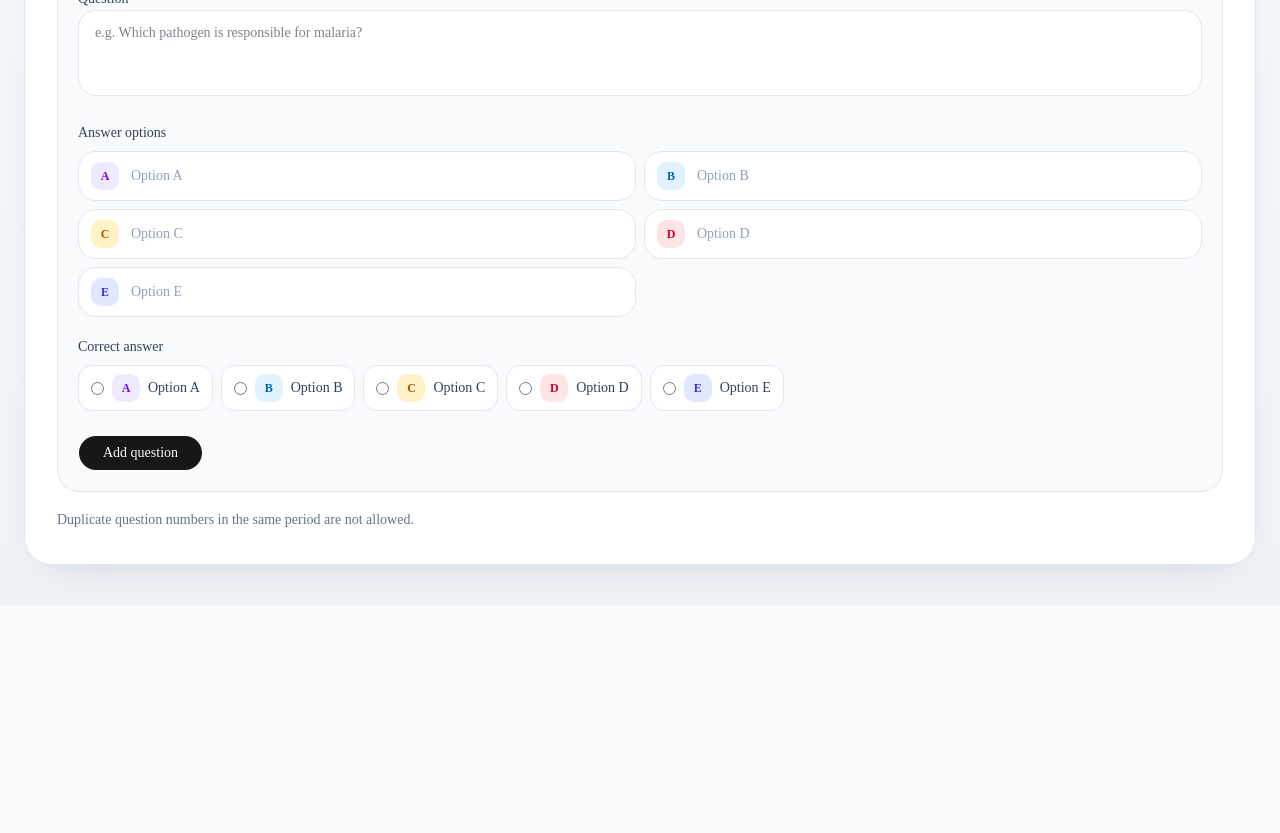
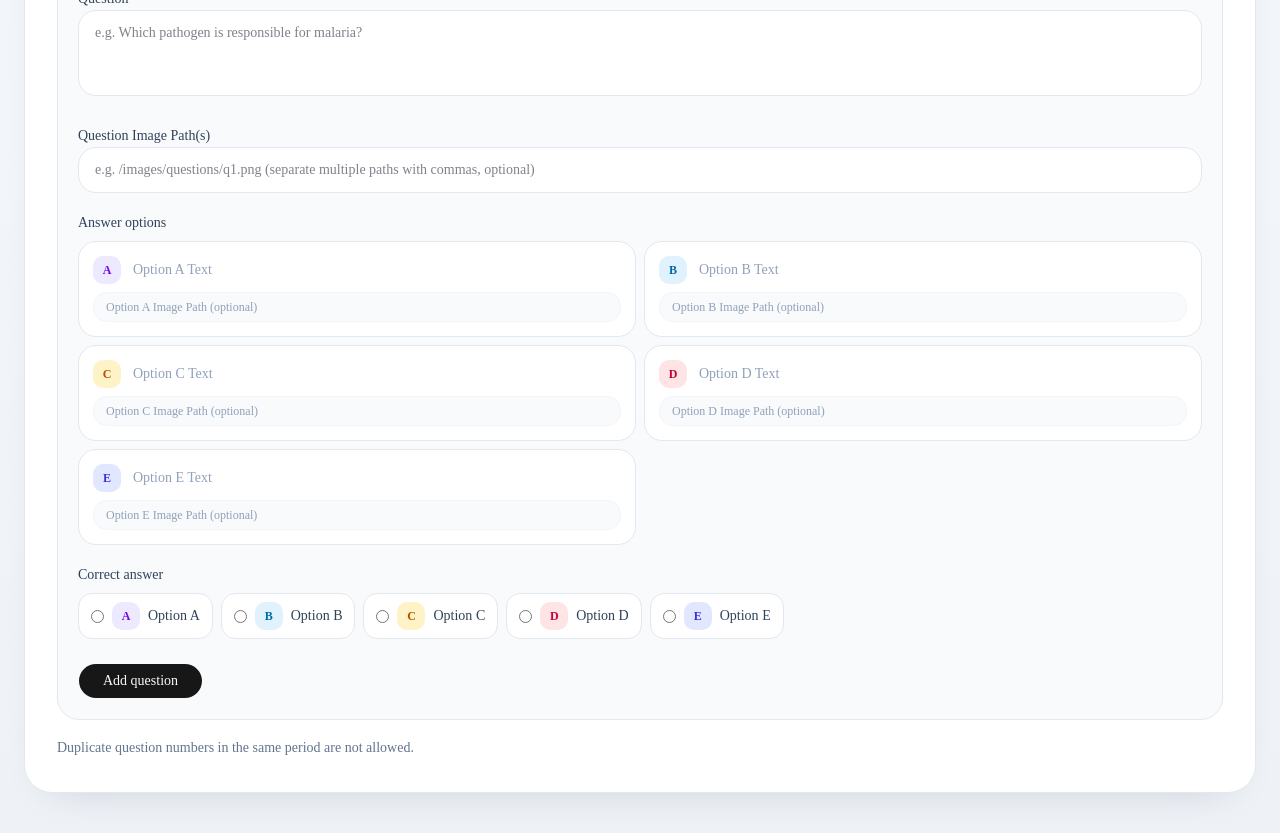
Before and after one commit to Germix-Game/germix-admin, a Next.js app: page /admin/questions in a window 1280 px wide. Shown: the part 900-1733 px from the top of the page. Before the commit the page ends 1505 px from the top, so only its background shows below. Built offline with nearby package versions, Linux system fonts and the light colour scheme; no server answers; the database is empty.

Commit message:
feat: add images to posttest

```diff
--- a/app/admin/_components/question-form.tsx
+++ b/app/admin/_components/question-form.tsx
@@ -67,23 +67,47 @@ export function QuestionForm({ period, nextSortOrder, question, onCancel }: Ques
         />
       </label>
 
+      {/* Question Image Paths */}
+      <label className="block space-y-2">
+        <span className="text-sm font-medium text-slate-700">Question Image Path(s)</span>
+        <input
+          type="text"
+          name="bodyImageUrl"
+          defaultValue={isEditing ? question.bodyImageUrl?.join(", ") : ""}
+          placeholder="e.g. /images/questions/q1.png (separate multiple paths with commas, optional)"
+          className="w-full rounded-2xl border border-slate-200 bg-white px-4 py-3 text-sm text-slate-950 outline-none transition focus:border-slate-400 focus:ring-4 focus:ring-slate-200"
+        />
+      </label>
+
       {/* Options A–E */}
       <fieldset className="space-y-2">
         <legend className="text-sm font-medium text-slate-700 mb-2">Answer options</legend>
         <div className="grid gap-2 sm:grid-cols-2">
-          {ANSWER_OPTIONS.map((opt, i) => (
-            <label key={opt} className="flex items-center gap-3 rounded-2xl border border-slate-200 bg-white px-3 py-2.5 transition focus-within:border-slate-400 focus-within:ring-4 focus-within:ring-slate-200">
+          {ANSWER_OPTIONS.map((opt, i) => {
+            const existingImage = isEditing ? question.optionImages?.find((oi) => oi.option === opt)?.imageUrl || "" : "";
+            return (
+              <div key={opt} className="flex flex-col gap-2 rounded-2xl border border-slate-200 bg-white p-3.5 transition focus-within:border-slate-400 focus-within:ring-4 focus-within:ring-slate-200">
+                <div className="flex items-center gap-3">
                   <OptionBadge option={opt} />
                   <input
                     type="text"
                     name={`option_${opt}`}
                     defaultValue={isEditing ? question.options[i] : ""}
-                placeholder={`Option ${opt}`}
+                    placeholder={`Option ${opt} Text`}
                     required
-                className="flex-1 bg-transparent text-sm text-slate-950 outline-none placeholder:text-slate-400"
+                    className="flex-1 bg-transparent text-sm text-slate-950 outline-none placeholder:text-slate-400 font-medium"
                   />
-            </label>
-          ))}
+                </div>
+                <input
+                  type="text"
+                  name={`option_image_${opt}`}
+                  defaultValue={existingImage}
+                  placeholder={`Option ${opt} Image Path (optional)`}
+                  className="w-full rounded-xl border border-slate-100 bg-slate-50 px-3 py-1.5 text-xs text-slate-950 outline-none transition focus:border-slate-300 focus:bg-white placeholder:text-slate-400"
+                />
+              </div>
+            );
+          })}
         </div>
       </fieldset>
 
--- a/app/admin/_components/question-row.tsx
+++ b/app/admin/_components/question-row.tsx
@@ -44,7 +44,28 @@ export function QuestionRow({ question, period, isHighlighted }: QuestionRowProp
         <span className="mt-0.5 flex size-7 shrink-0 items-center justify-center rounded-xl bg-slate-100 text-xs font-bold text-slate-500">
           {question.sortOrder}
         </span>
-        <p className="flex-1 text-sm font-medium leading-6 text-slate-900">{question.body}</p>
+        <div className="flex-1 space-y-3">
+          <p className="text-sm font-medium leading-6 text-slate-900">{question.body}</p>
+          {question.bodyImageUrl && question.bodyImageUrl.length > 0 && (
+            <div className="flex flex-wrap gap-2 pt-1">
+              {question.bodyImageUrl.map((url, index) => (
+                <div key={index} className="group/img relative overflow-hidden rounded-2xl border border-slate-200 bg-slate-50 p-1.5 transition hover:border-slate-300">
+                  <img
+                    src={url}
+                    alt={`Question image ${index + 1}`}
+                    className="max-h-40 rounded-xl object-contain"
+                    onError={(e) => {
+                      (e.target as HTMLImageElement).src = "https://placehold.co/200x150?text=Invalid+Image+Path";
+                    }}
+                  />
+                  <span className="absolute bottom-2 left-2 rounded-lg bg-slate-900/75 px-2 py-0.5 text-[10px] font-medium text-white opacity-0 transition group-hover/img:opacity-100">
+                    {url}
+                  </span>
+                </div>
+              ))}
+            </div>
+          )}
+        </div>
         <div className="flex shrink-0 items-center gap-1 opacity-0 transition-opacity group-hover:opacity-100">
           <button
             type="button"
@@ -75,16 +96,18 @@ export function QuestionRow({ question, period, isHighlighted }: QuestionRowProp
       <div className="mt-4 grid gap-2 sm:grid-cols-2">
         {ANSWER_OPTIONS.map((opt, i) => {
           const isCorrect = question.correctOption === opt;
+          const optImage = question.optionImages?.find((oi) => oi.option === opt)?.imageUrl;
           return (
             <div
               key={opt}
               className={[
-                "flex items-center gap-3 rounded-2xl border px-3 py-2",
+                "flex flex-col gap-2 rounded-2xl border p-3",
                 isCorrect
                   ? "border-emerald-200 bg-emerald-50"
                   : "border-slate-100 bg-slate-50",
               ].join(" ")}
             >
+              <div className="flex items-center gap-3">
                 <OptionBadge option={opt} isCorrect={isCorrect} />
                 <span
                   className={[
@@ -100,6 +123,22 @@ export function QuestionRow({ question, period, isHighlighted }: QuestionRowProp
                   <span className="ml-auto text-xs font-semibold text-emerald-600">Correct</span>
                 )}
               </div>
+              {optImage && (
+                <div className="group/optimg relative self-start overflow-hidden rounded-xl border border-slate-200/60 bg-white p-1">
+                  <img
+                    src={optImage}
+                    alt={`Option ${opt} image`}
+                    className="max-h-24 rounded-lg object-contain"
+                    onError={(e) => {
+                      (e.target as HTMLImageElement).src = "https://placehold.co/150x100?text=Invalid+Path";
+                    }}
+                  />
+                  <span className="absolute bottom-1.5 left-1.5 rounded-md bg-slate-900/75 px-1.5 py-0.5 text-[9px] font-medium text-white opacity-0 transition group-hover/optimg:opacity-100">
+                    {optImage}
+                  </span>
+                </div>
+              )}
+            </div>
           );
         })}
       </div>
--- a/app/admin/_types.ts
+++ b/app/admin/_types.ts
@@ -15,7 +15,9 @@ export type PostTestQuestion = {
   id: string;
   period: PostTestPeriod;
   body: string;
+  bodyImageUrl: string[];
   options: [string, string, string, string, string]; // [A, B, C, D, E]
+  optionImages?: { option: AnswerOption; imageUrl: string }[];
   correctOption: AnswerOption;
   sortOrder: number;
 };
--- a/app/admin/questions/page.tsx
+++ b/app/admin/questions/page.tsx
@@ -45,6 +45,9 @@ const errorMessages: Record<string, string> = {
 
 async function getQuestions(): Promise<PostTestQuestion[]> {
   const questions = await prisma.postTestQuestion.findMany({
+    include: {
+      optionImages: true,
+    },
     orderBy: [
       { period: "asc" },
       { sortOrder: "asc" },
@@ -55,7 +58,12 @@ async function getQuestions(): Promise<PostTestQuestion[]> {
     id: q.id,
     period: q.period as PostTestPeriod,
     body: q.body,
+    bodyImageUrl: q.bodyImageUrl,
     options: q.options as [string, string, string, string, string],
+    optionImages: q.optionImages.map((oi) => ({
+      option: oi.option as AnswerOption,
+      imageUrl: oi.imageUrl,
+    })),
     correctOption: q.correctOption as AnswerOption,
     sortOrder: q.sortOrder,
   }));
--- a/app/api/admin/posttest/[id]/route.ts
+++ b/app/api/admin/posttest/[id]/route.ts
@@ -31,6 +31,7 @@ async function handleUpdate(
 ) {
   const existing = await prisma.postTestQuestion.findUnique({
     where: { id },
+    include: { optionImages: true },
   });
 
   if (!existing) {
@@ -47,6 +48,13 @@ async function handleUpdate(
       ? String(data.get("body") ?? "").trim()
       : existing.body;
 
+  const bodyImageUrl = data.has("bodyImageUrl")
+    ? (data.get("bodyImageUrl") as string ?? "")
+        .split(",")
+        .map((s) => s.trim())
+        .filter(Boolean)
+    : existing.bodyImageUrl;
+
   const options = data.has("option_A")
     ? [
         String(data.get("option_A") ?? "").trim(),
@@ -56,6 +64,25 @@ async function handleUpdate(
         String(data.get("option_E") ?? "").trim(),
       ]
     : existing.options;
+
+  const hasOptionImageKeys = ["A", "B", "C", "D", "E"].some((opt) =>
+    data.has(`option_image_${opt}`)
+  );
+
+  let optionImagesToSet: { option: AnswerOption; imageUrl: string }[] | undefined = undefined;
+  if (hasOptionImageKeys) {
+    optionImagesToSet = [];
+    const ANSWER_OPTIONS = ["A", "B", "C", "D", "E"] as const;
+    for (const opt of ANSWER_OPTIONS) {
+      const imageUrl = String(data.get(`option_image_${opt}`) ?? "").trim();
+      if (imageUrl) {
+        optionImagesToSet.push({
+          option: opt as AnswerOption,
+          imageUrl,
+        });
+      }
+    }
+  }
 
   const correctOption =
     (data.get("correctOption") as string | null) ??
@@ -68,6 +95,7 @@ async function handleUpdate(
   const error = validateQuestionInput({
     period,
     body,
+    bodyImageUrl,
     options,
     correctOption,
     sortOrder,
@@ -78,15 +106,32 @@ async function handleUpdate(
   }
 
   try {
-    await prisma.postTestQuestion.update({
+    await prisma.$transaction(async (tx) => {
+      if (optionImagesToSet !== undefined) {
+        await tx.postTestOptionImage.deleteMany({
+          where: { questionId: id },
+        });
+      }
+
+      await tx.postTestQuestion.update({
         where: { id },
         data: {
           period: period as PostTestPeriod,
           body,
+          bodyImageUrl,
           options,
           correctOption: correctOption as AnswerOption,
           sortOrder,
+          ...(optionImagesToSet !== undefined && {
+            optionImages: {
+              create: optionImagesToSet.map((oi) => ({
+                option: oi.option,
+                imageUrl: oi.imageUrl,
+              })),
             },
+          }),
+        },
+      });
     });
 
     return buildRedirect(req, period, {
--- a/app/api/admin/posttest/route.ts
+++ b/app/api/admin/posttest/route.ts
@@ -29,6 +29,11 @@ export async function POST(req: NextRequest) {
 
   const body = String(data.get("body") ?? "").trim();
 
+  const bodyImageUrlRaw = String(data.get("bodyImageUrl") ?? "").trim();
+  const bodyImageUrl = bodyImageUrlRaw
+    ? bodyImageUrlRaw.split(",").map((s) => s.trim()).filter(Boolean)
+    : [];
+
   const options = [
     String(data.get("option_A") ?? "").trim(),
     String(data.get("option_B") ?? "").trim(),
@@ -37,6 +42,18 @@ export async function POST(req: NextRequest) {
     String(data.get("option_E") ?? "").trim(),
   ];
 
+  const optionImages: { option: AnswerOption; imageUrl: string }[] = [];
+  const ANSWER_OPTIONS = ["A", "B", "C", "D", "E"] as const;
+  for (const opt of ANSWER_OPTIONS) {
+    const imageUrl = String(data.get(`option_image_${opt}`) ?? "").trim();
+    if (imageUrl) {
+      optionImages.push({
+        option: opt as AnswerOption,
+        imageUrl,
+      });
+    }
+  }
+
   const correctOption = String(data.get("correctOption") ?? "");
 
   const sortOrder = Number(data.get("sortOrder"));
@@ -44,6 +61,7 @@ export async function POST(req: NextRequest) {
   const error = validateQuestionInput({
     period,
     body,
+    bodyImageUrl,
     options,
     correctOption,
     sortOrder,
@@ -58,9 +76,16 @@ export async function POST(req: NextRequest) {
       data: {
         period: period as PostTestPeriod,
         body,
+        bodyImageUrl,
         options,
         correctOption: correctOption as AnswerOption,
         sortOrder,
+        optionImages: {
+          create: optionImages.map((oi) => ({
+            option: oi.option,
+            imageUrl: oi.imageUrl,
+          })),
+        },
       },
     });
 
--- a/lib/posttest.ts
+++ b/lib/posttest.ts
@@ -3,6 +3,7 @@ import { AnswerOption, PostTestPeriod } from "@prisma/client";
 export type QuestionInput = {
   period?: string;
   body?: string;
+  bodyImageUrl?: string[];
   options?: string[];
   correctOption?: string;
   sortOrder?: number;
```
Also changed, not shown: 2 other files (tests, documents, lock files or other folders). Lines whose indentation alone changed are shown as unchanged.
